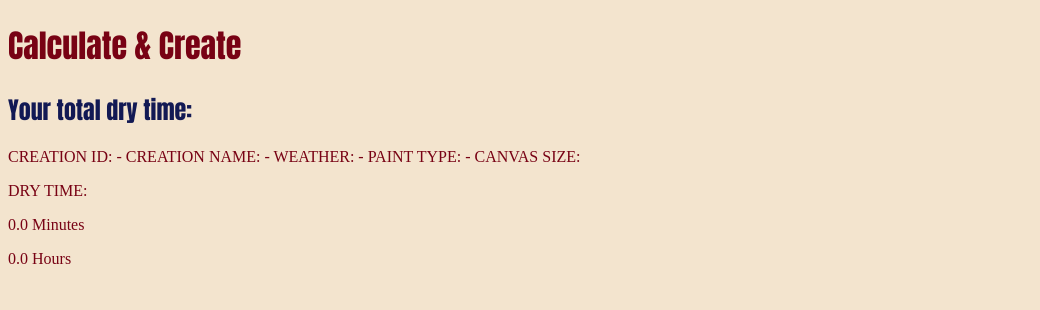
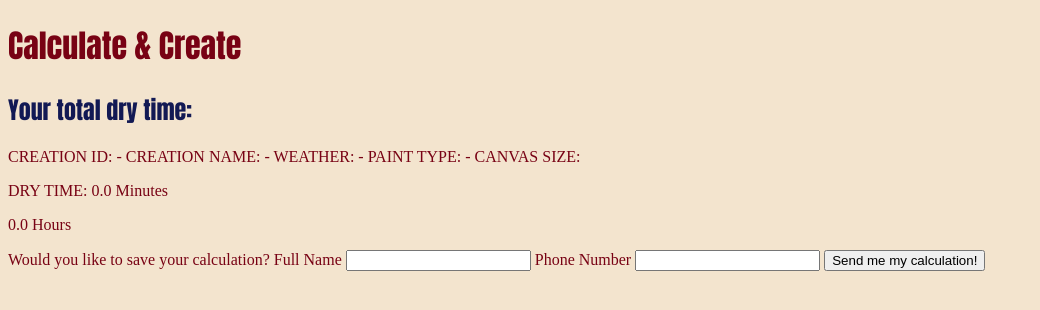
Before and after one commit to Grxcelynx/Calculate-and-Create, a Flask app: template templates/result.html in a window 1280 px wide. Shown: the top 310 px of the page, without its empty margins (0-1040 px from the left). Run offline with Flask 2, Linux system fonts and the light colour scheme; the template is opened without the code that fills it, so the values that code supplies are empty; some libraries are stand-ins or nearby versions.

Commit message:
added buttons results.html

```diff
--- a/static/style.css
+++ b/static/style.css
@@ -36,6 +36,11 @@ li {
 
 }
 
+a {
+  color :#780214
+}
+
+
 /* p.one {
     border-style: solid;
     border-color: #E29728;
--- a/templates/creation_form.html
+++ b/templates/creation_form.html
@@ -6,6 +6,7 @@
 {% block body %}
 
 <form action="/creation_post" method="POST">
+
   <h1>Calculate & Create</h1>
 
   <h2>Creation Form</h2>
@@ -48,6 +49,6 @@
 
           </p>
           <button type="submit">Calculate!</button>
+</form>
 
-</form>
   {% endblock %}
--- a/templates/result.html
+++ b/templates/result.html
@@ -18,10 +18,10 @@
 
 <p class="hidden" name=creation_form value={{ creation_form.paint_type.paint_time }} + {{ creation_form.weather.weather_time }} + {{ creation_form.canvas_size.canvas_time }} =
     >
-    DRY TIME:
 </p>
 
 <p>
+    DRY TIME:
     {{ "%.1f Minutes" | format (creation_form.paint_type.paint_time + creation_form.weather.weather_time + creation_form.canvas_size.canvas_time) }}
 </p>
 
@@ -29,5 +29,23 @@
     {{ "%.1f Hours"|format((creation_form.paint_type.paint_time + creation_form.weather.weather_time + creation_form.canvas_size.canvas_time) / 60 ) }}
 </p>
 
+<p>
+    <form>
+
+    Would you like to save your calculation?
+
+    <label>Full Name</label>
+    <input type="text" name="Full Name">
+    <label>Phone Number</label>
+    <input type="number" name="Phone Number">
+
+    <button type="submit">
+        Send me my calculation!
+    </button>
+</form>
+
+</p>
+
+
 
 {% endblock %}
```
